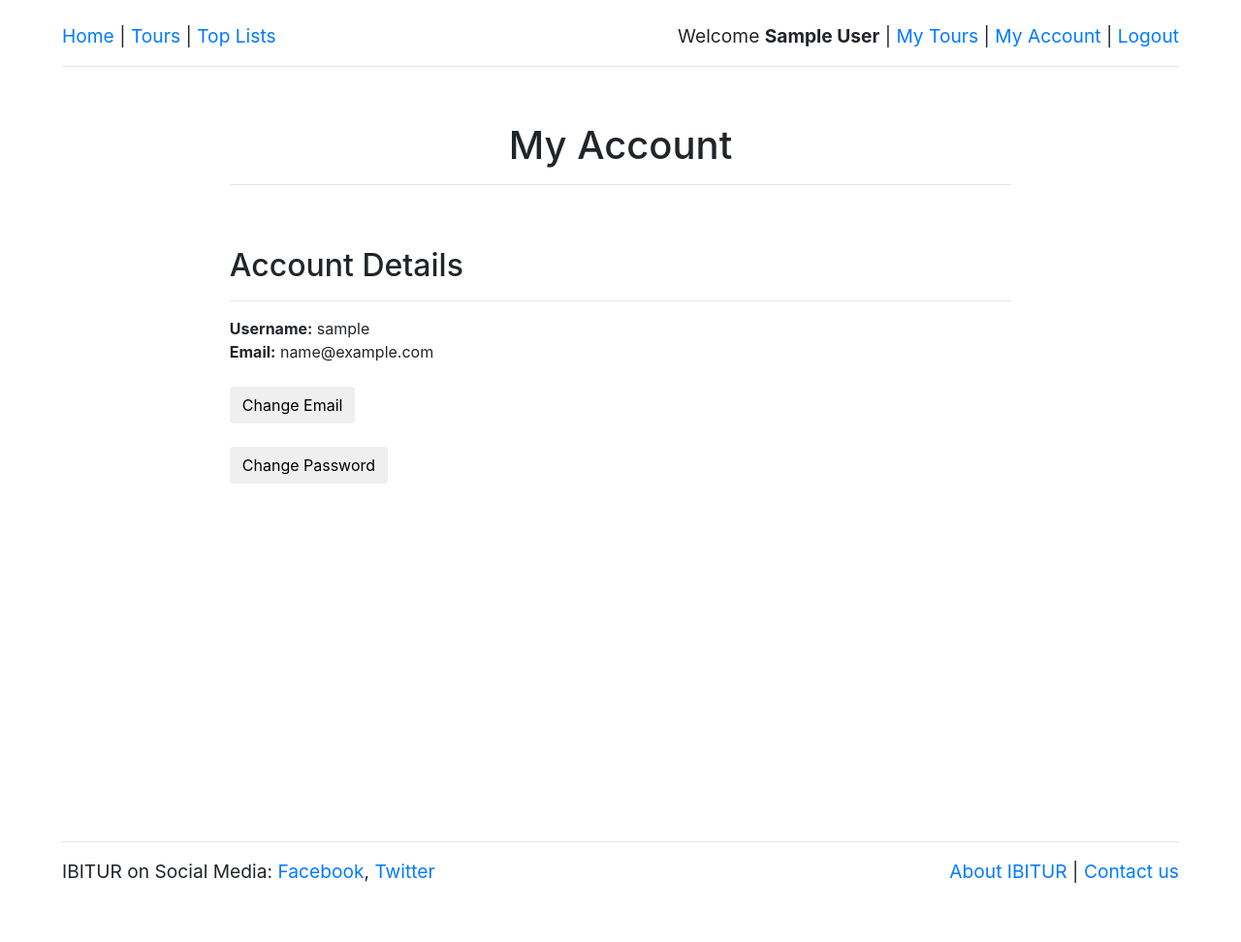
After one commit to eminbahadir98/ibitur, a PHP site: page /my_account_staff.php in a window 1280 px wide. The commit adds this page. Shown: the whole page at 97% size. Run offline with PHP 8.4, Linux system fonts and the light colour scheme; the visitor is signed in with stand-in values (Sample User, id 1).

Commit message:
Separated staff account page.

```diff
--- /dev/null
+++ b/website/my_account_staff.php
@@ -0,0 +1,66 @@
+<?php
+    include('util/session.php');
+    include('util/visuals.php');
+    include('util/forms.php');
+
+    if ($logged_in == false) {
+        header("location: login.php");
+    }
+    else if (!$current_is_staff) {
+        header("location: my_account.php");
+    } else {
+        $email_data_query = "SELECT email FROM Account A WHERE A.username = '" . $_SESSION['session_username'] . "';";
+        $email_data_result = mysqli_query($db, $email_data_query);
+        $email_data = $email_data_result->fetch_assoc();
+        $email = $email_data["email"];
+    }
+?>
+
+<html>
+    <head>
+      <title>IBITUR - My Account</title>
+      <link rel="stylesheet" href="style/style.css"/>
+      <link rel="stylesheet" href="lib/bootstrap.min.css"/>
+   </head>
+
+   <body class="content">
+        <?php
+            if ($logged_in) {
+                echo get_header($current_fullname, $current_is_staff);
+             } else {
+                header("location: login.php");
+             }
+        ?>
+
+        <div class="inner-content">
+            <h1> My Account</h1>
+            <hr>
+            <br><br>
+
+            <div class="account-settings">
+                <h2> Account Details </h2>
+                <hr>
+
+                <?php
+                    echo "<b>Username:</b> $current_username<br>";
+                    echo "<b>Email:</b> $email<br><br>";
+                ?>
+                <?php
+                    echo get_form_btn("Change Email");
+                    echo get_form_btn("Change Password");
+                ?>
+
+            </div>
+
+        </div>
+
+        <?php
+         echo get_footer();
+        ?>
+
+
+
+   </body>
+
+
+</html>
```
Also changed, not shown: website/my_account.php (+4 -8 lines).
